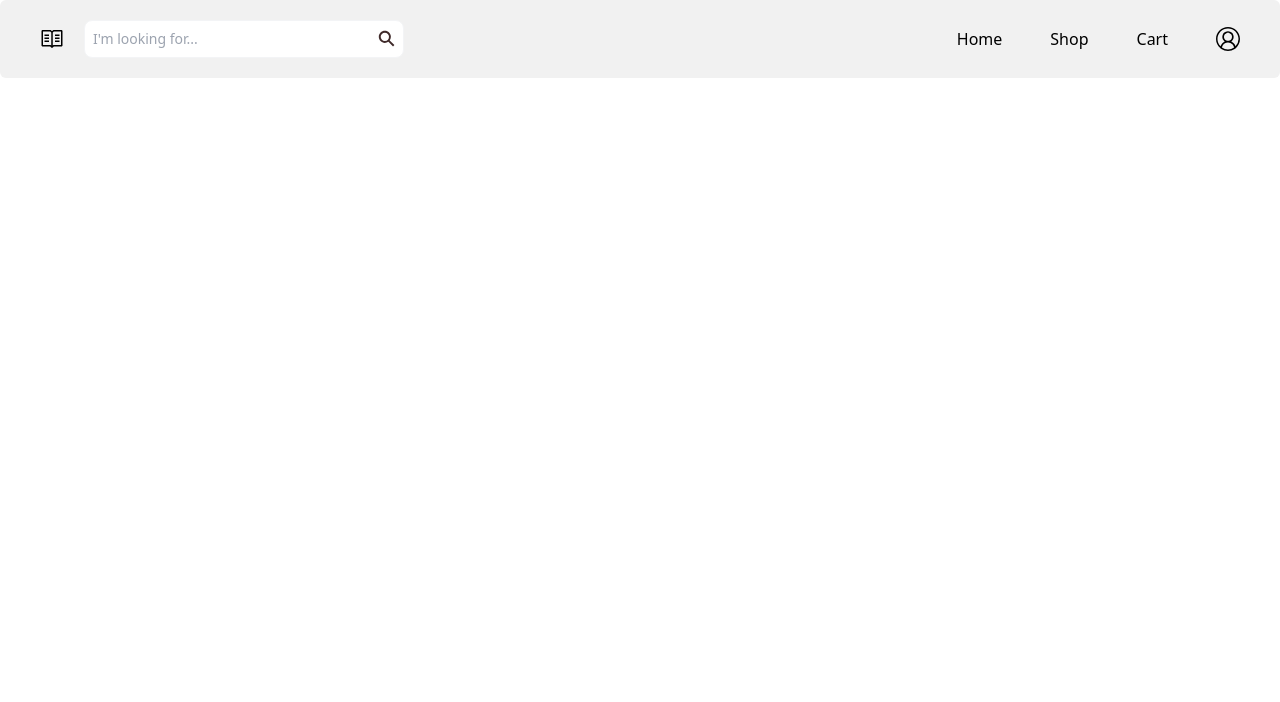
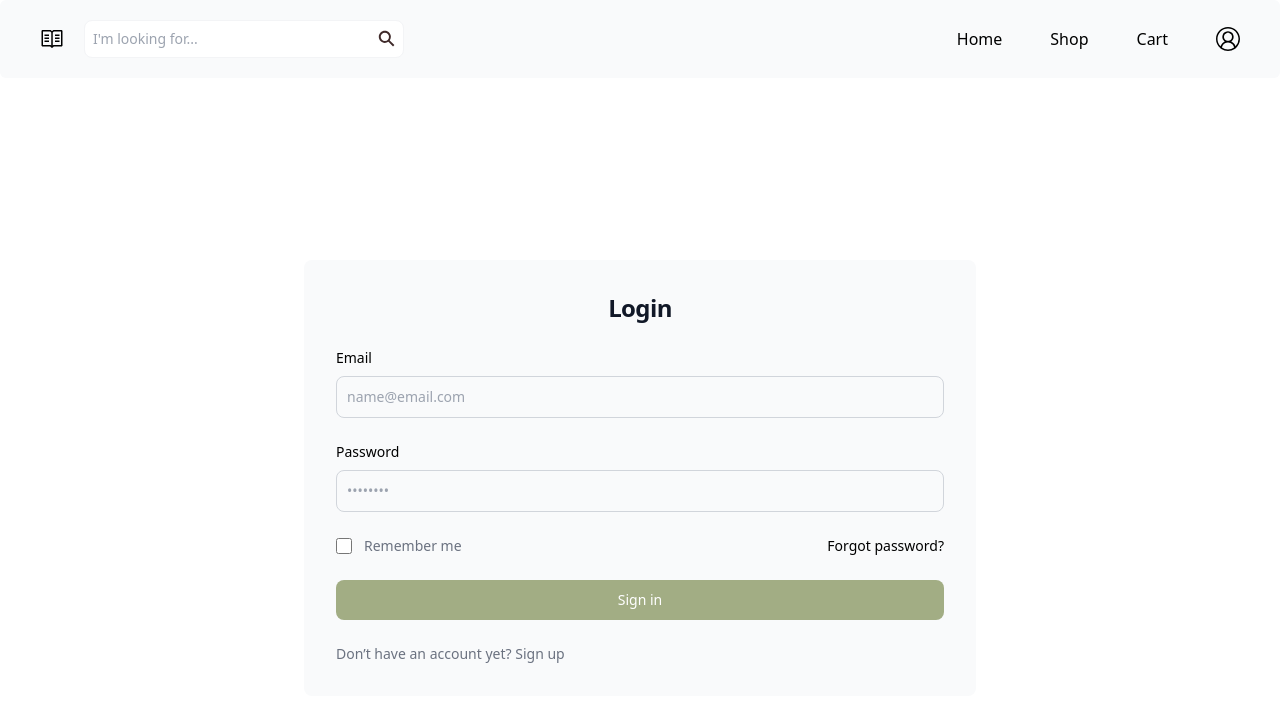
Before and after one commit to isabellelbgn/all-bookstore, a React (Vite) app in the folder frontend/: page / in a window 1280 px wide. Shown: the top 702 px of the page. Built offline with nearby package versions, Linux system fonts and the light colour scheme.

Commit message:
Add login page

```diff
--- a/frontend/src/App.jsx
+++ b/frontend/src/App.jsx
@@ -1,12 +1,14 @@
 import React from 'react';
 import { BrowserRouter as Router } from 'react-router-dom';
 import Navigation from './components/Navigation';
+import { Login } from './pages/Login';
+
 
 export default function App() {
   return (
     <Router>
     <div>
-      <Navigation/>
+      <Login/>
     </div>
     </Router>
   )
--- a/frontend/src/components/Navigation.jsx
+++ b/frontend/src/components/Navigation.jsx
@@ -5,7 +5,7 @@ import { IoSearchSharp } from "react-icons/io5";
 
 export default function Navigation() {
   return (
-    <header className="bg-navigation py-5 px-10 rounded-md">
+    <header className="bg-gray-50 py-5 px-10 rounded-md">
       <nav className="flex flex-col lg:flex-row justify-between items-center">
         <div className="flex items-center mb-5 lg:mb-0">
           <VscBook className="mr-5 icon" />
--- /dev/null
+++ b/frontend/src/pages/Login.jsx
@@ -0,0 +1,47 @@
+import Navigation from "../components/Navigation";
+import React from 'react'
+
+export const Login = () => {
+  return (
+    <div>
+    <Navigation/>
+    <section class="bg-white">
+        <div class="flex flex-col items-center justify-center px-6 py-8 mx-auto md:h-screen lg:py-0">
+            <div class="w-full bg-gray-50 rounded-lg  md:mt-0 sm:max-w-2xl xl:p-0  ">
+                <div class="p-6 space-y-4 md:space-y-6 sm:p-8">
+                    <h1 class="text-xl font-bold text-center leading-tight tracking-tight text-gray-900 md:text-2xl dark:text-black">
+                        Login
+                    </h1>
+                    <form class="space-y-4 md:space-y-6" action="#">
+                        <div>
+                            <label for="email" class="block mb-2 text-sm text-black ">Email</label>
+                            <input type="email" name="email" id="email" class="bg-gray-50 border border-gray-300 text-gray-900 sm:text-sm rounded-lg focus:ring-primary-600 focus:border-primary-600 block w-full p-2.5" placeholder="name@email.com" required=""/>
+                        </div>
+                        <div>
+                            <label for="password" class="block mb-2 text-sm  text-black">Password</label>
+                            <input type="password" name="password" id="password" placeholder="••••••••" class="bg-gray-50 border border-gray-300 text-gray-900 sm:text-sm rounded-lg focus:ring-primary-600 focus:border-primary-600 block w-full p-2.5 " required=""/>
+                        </div>
+                        <div class="flex items-center justify-between">
+                            <div class="flex items-start">
+                                <div class="flex items-center h-5">
+                                    <input id="remember" aria-describedby="remember" type="checkbox" class="w-4 h-4 border border-gray-300 rounded bg-gray-50 focus:ring-3 focus:ring-primary-300 dark:bg-gray-700 dark:border-gray-600 dark:focus:ring-primary-600 dark:ring-offset-gray-800" required=""/>
+                                </div>
+                                <div class="ml-3 text-sm">
+                                    <label for="remember" class="text-gray-500 dark:text-gray-300">Remember me</label>
+                                </div>
+                            </div>
+                            <a href="#" class="text-sm font-medium text-primary-600 hover:underline dark:text-primary-500">Forgot password?</a>
+                        </div>
+                        <button type="submit" class="w-full text-white bg-green-50 hover:bg-primary-700 focus:ring-4 focus:outline-none focus:ring-primary-300 font-medium rounded-lg text-sm px-5 py-2.5 text-center dark:bg-primary-600 dark:hover:bg-primary-700 dark:focus:ring-primary-800">Sign in</button>
+                        <p class="text-sm font-light text-gray-500 dark:text-gray-400">
+                            Don’t have an account yet? <a href="#" class="font-medium text-primary-600 hover:underline dark:text-primary-500">Sign up</a>
+                        </p>
+                    </form>
+                </div>
+            </div>
+        </div>
+    </section>
+    </div>
+  )
+
+}
--- a/frontend/tailwind.config.js
+++ b/frontend/tailwind.config.js
@@ -6,6 +6,9 @@ export default {
       colors: {
         navigation: "#F1F1F1",
         search: "#3F2A2A",
+        green: {
+          50: '#A2AD84'
+        }
       },
     },
   },
```
